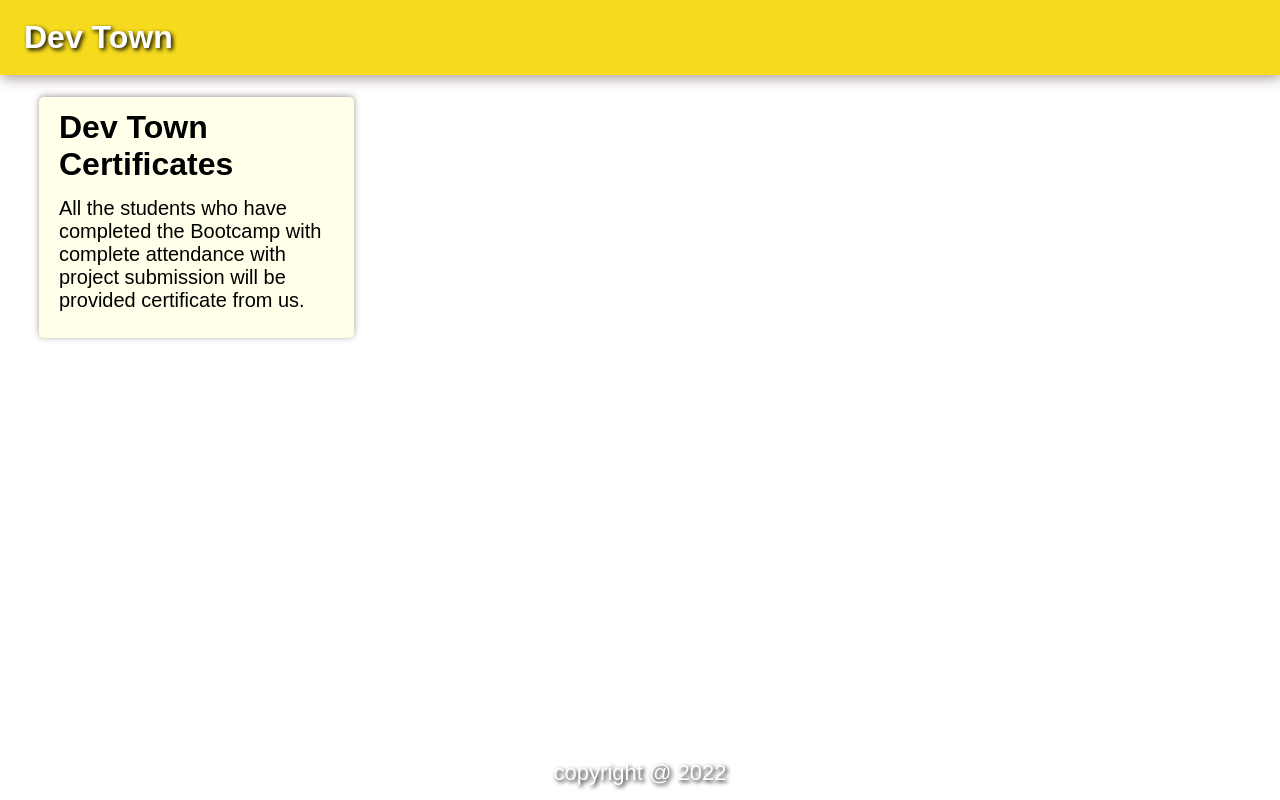
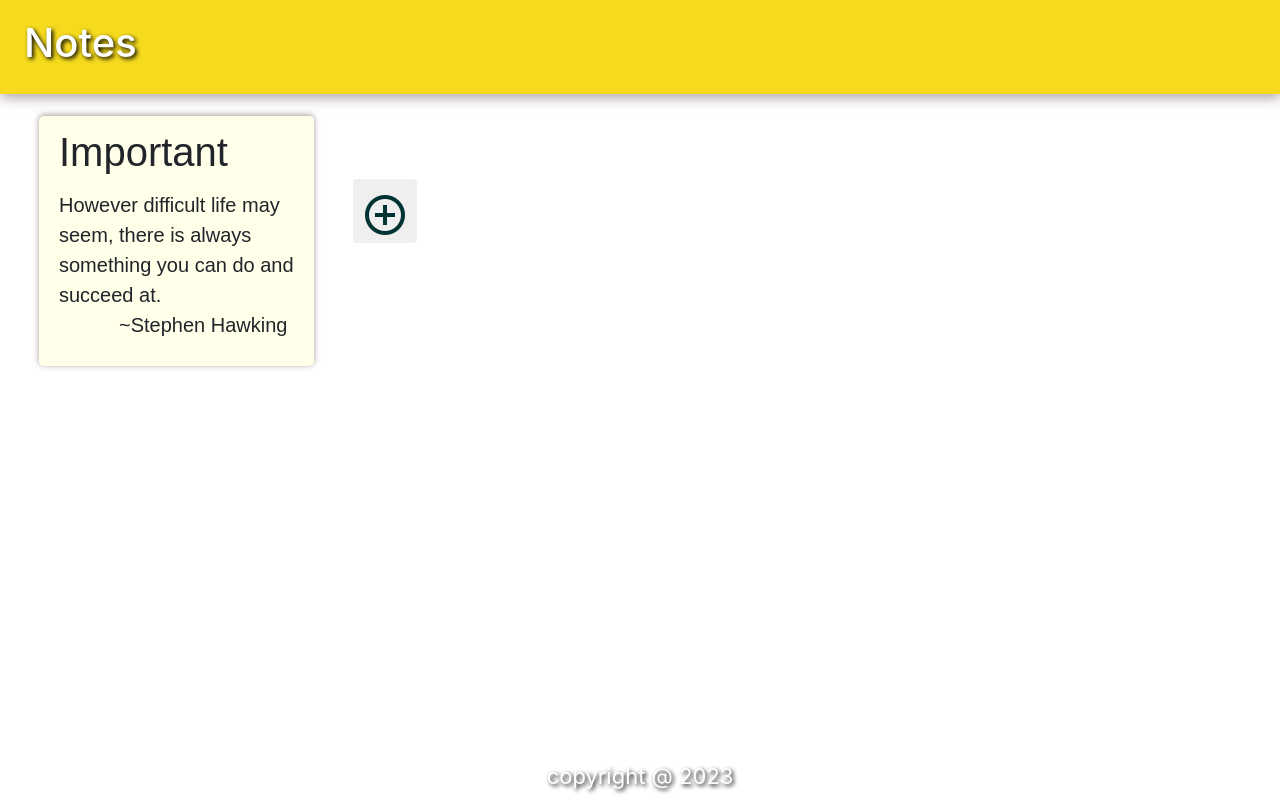
Before and after one commit to riasharmma/Keep-notes, a plain HTML site: page index.html in a window 1280 px wide. Drawn offline with nearby package versions, Linux system fonts and the light colour scheme.

Commit message:
Update index.html

```diff
--- a/index.html
+++ b/index.html
@@ -1,22 +1,47 @@
 <!DOCTYPE html>
 <html lang="en">
+
 <head>
     <meta charset="UTF-8">
     <meta http-equiv="X-UA-Compatible" content="IE=edge">
     <meta name="viewport" content="width=device-width, initial-scale=1.0">
     <title>Notes clone</title>
     <link rel="stylesheet" href="style.css">
+    <link href="https://cdn.jsdelivr.net/npm/remixicon@2.2.0/fonts/remixicon.css" rel="stylesheet">
+    <link href="https://cdn.jsdelivr.net/npm/bootstrap@5.3.0/dist/css/bootstrap.min.css" rel="stylesheet"
+        integrity="sha384-9ndCyUaIbzAi2FUVXJi0CjmCapSmO7SnpJef0486qhLnuZ2cdeRhO02iuK6FUUVM" crossorigin="anonymous">
+    <link href="https://cdn.jsdelivr.net/npm/bootstrap@5.3.0/dist/css/bootstrap.min.css" rel="stylesheet">
+    <!-- bootstrap cdn 5 -->
+    <link rel="stylesheet" href="https://cdn.jsdelivr.net/npm/bootstrap@4.6.2/dist/css/bootstrap.min.css">
+    <!-- bootstrap cdn 4 -->
 </head>
+
 <body>
     <header>
-        <h1>Dev Town</h1>
+        <h1>Notes</h1>
     </header>
-    <div class="notes">
-        <h1>Dev Town Certificates</h1>
-        <p>All the students who have completed the Bootcamp  with complete attendance with project submission will be provided certificate from us.</p>
+    <div class="section" id="se">
+        <div class="notes" id="notes1">
+            <h1>Important</h1>
+            <p>However difficult life may seem, there is always something you can do and succeed
+                at.<br>&emsp;&emsp;&emsp;~Stephen Hawking</p>
+        </div>
+        <!-- <div  id="new_box">
+            <h1 id="heading"></h1>
+            <p id="title"></p>
+        </div> -->
+        <div class="top-85px" id="btn_onclick">
+            <button class="rounded no-border w-45px h-45px" >
+                <i class="ri-add-circle-line font-3em disp-block "></i>
+            </button>
+        </div>
     </div>
+
     <footer>
-        <p>copyright @ 2022</p>
+        <p>copyright @ <span id="currdate1"></span></p>
     </footer>
+    <script src="index.js">
+    </script>
 </body>
+
 </html>
```
